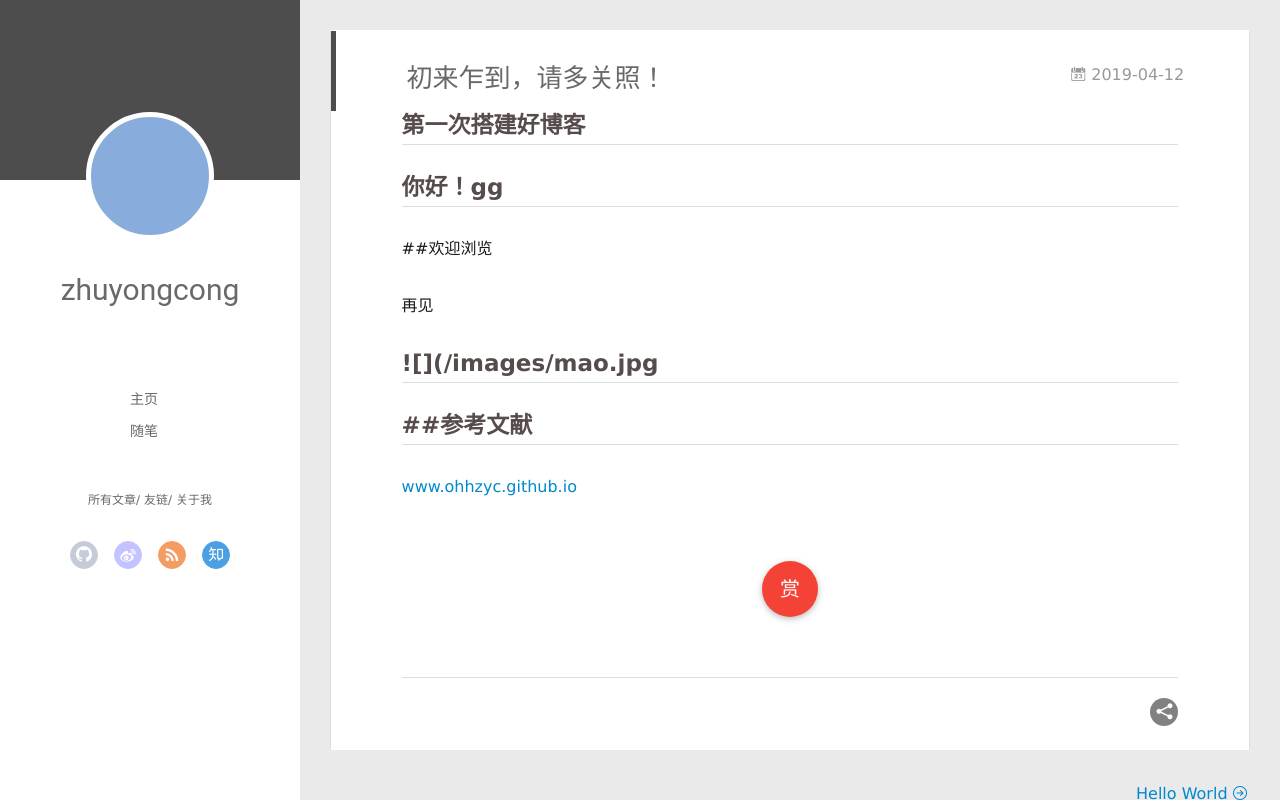
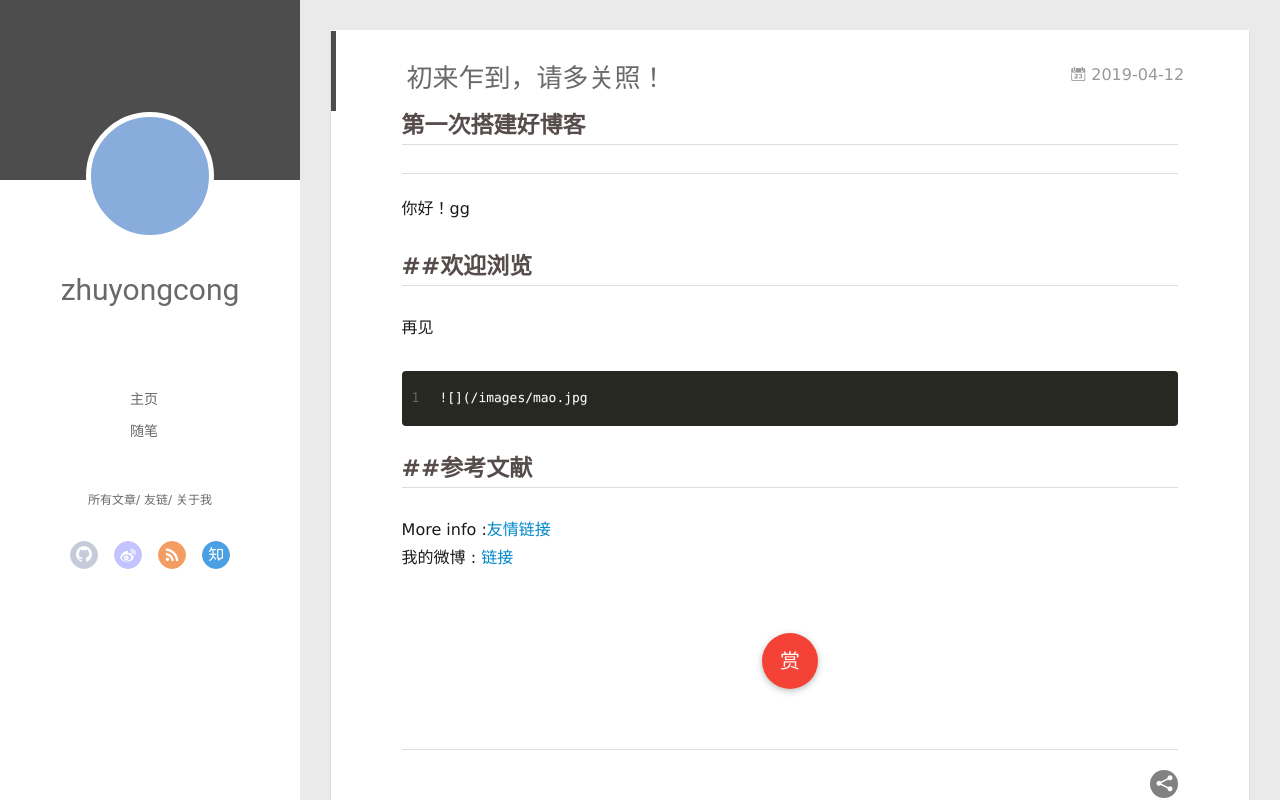
Before and after one commit to ohhzyc/ohhzyc.github.io, a plain HTML site: page 2019/04/12/我的第一篇文章/index.html in a window 1280 px wide. Drawn offline with Linux system fonts and the light colour scheme; no server answers.

Commit message:
Site updated: 2019-04-12 17:54:07

```diff
--- a/2019/04/12/我的第一篇文章/index.html
+++ b/2019/04/12/我的第一篇文章/index.html
@@ -8,17 +8,17 @@
   <link rel="dns-prefetch" href="http://yoursite.com">
   <title>初来乍到，请多关照！ | Welcome</title>
   <meta name="viewport" content="width=device-width, initial-scale=1, maximum-scale=1">
-  <meta name="description" content="第一次搭建好博客你好！gg##欢迎浏览 再见 ![](/images/mao.jpg##参考文献www.ohhzyc.github.io">
+  <meta name="description" content="第一次搭建好博客 你好！gg ##欢迎浏览再见1![](/images/mao.jpg ##参考文献More info :友情链接我的微博 : 链接">
 <meta property="og:type" content="article">
 <meta property="og:title" content="初来乍到，请多关照！">
 <meta property="og:url" content="http://yoursite.com/2019/04/12/我的第一篇文章/index.html">
 <meta property="og:site_name" content="Welcome">
-<meta property="og:description" content="第一次搭建好博客你好！gg##欢迎浏览 再见 ![](/images/mao.jpg##参考文献www.ohhzyc.github.io">
+<meta property="og:description" content="第一次搭建好博客 你好！gg ##欢迎浏览再见1![](/images/mao.jpg ##参考文献More info :友情链接我的微博 : 链接">
 <meta property="og:locale" content="chinese">
-<meta property="og:updated_time" content="2019-04-12T04:51:39.780Z">
+<meta property="og:updated_time" content="2019-04-12T09:53:24.380Z">
 <meta name="twitter:card" content="summary">
 <meta name="twitter:title" content="初来乍到，请多关照！">
-<meta name="twitter:description" content="第一次搭建好博客你好！gg##欢迎浏览 再见 ![](/images/mao.jpg##参考文献www.ohhzyc.github.io">
+<meta name="twitter:description" content="第一次搭建好博客 你好！gg ##欢迎浏览再见1![](/images/mao.jpg ##参考文献More info :友情链接我的微博 : 链接">
 
     <link rel="alternative" href="/atom.xml" title="Welcome" type="application/atom+xml">
 
@@ -174,9 +174,10 @@
 
     <div class="article-entry" itemprop="articleBody">
 
-        <h2 id="第一次搭建好博客"><a href="#第一次搭建好博客" class="headerlink" title="第一次搭建好博客"></a>第一次搭建好博客</h2><h2 id="你好！gg"><a href="#你好！gg" class="headerlink" title="你好！gg"></a>你好！gg</h2><p>##欢迎浏览</p>
-<p>再见</p>
-<h2 id="images-mao-jpg"><a href="#images-mao-jpg" class="headerlink" title="![](/images/mao.jpg"></a>![](/images/mao.jpg</h2><h2 id="参考文献"><a href="#参考文献" class="headerlink" title="##参考文献"></a>##参考文献</h2><p><a href="http://www.ohhzyc.github.io" target="_blank" rel="noopener">www.ohhzyc.github.io</a></p>
+        <h2 id="第一次搭建好博客"><a href="#第一次搭建好博客" class="headerlink" title="第一次搭建好博客"></a>第一次搭建好博客</h2><hr>
+<p>你好！gg</p>
+<h2 id="欢迎浏览"><a href="#欢迎浏览" class="headerlink" title="##欢迎浏览"></a>##欢迎浏览</h2><p>再见<br><figure class="highlight bash"><table><tr><td class="gutter"><pre><span class="line">1</span><br></pre></td><td class="code"><pre><span class="line">![](/images/mao.jpg</span><br></pre></td></tr></table></figure></p>
+<h2 id="参考文献"><a href="#参考文献" class="headerlink" title="##参考文献"></a>##参考文献</h2><p>More info :<a href="www.baidu.com">友情链接</a><br>我的微博 : <a href="https://weibo.com/u/3503009695/home?leftnav=1" target="_blank" rel="noopener">链接</a></p>
 
 
 
```
Also changed, not shown: index.html (+4 -3 lines).
